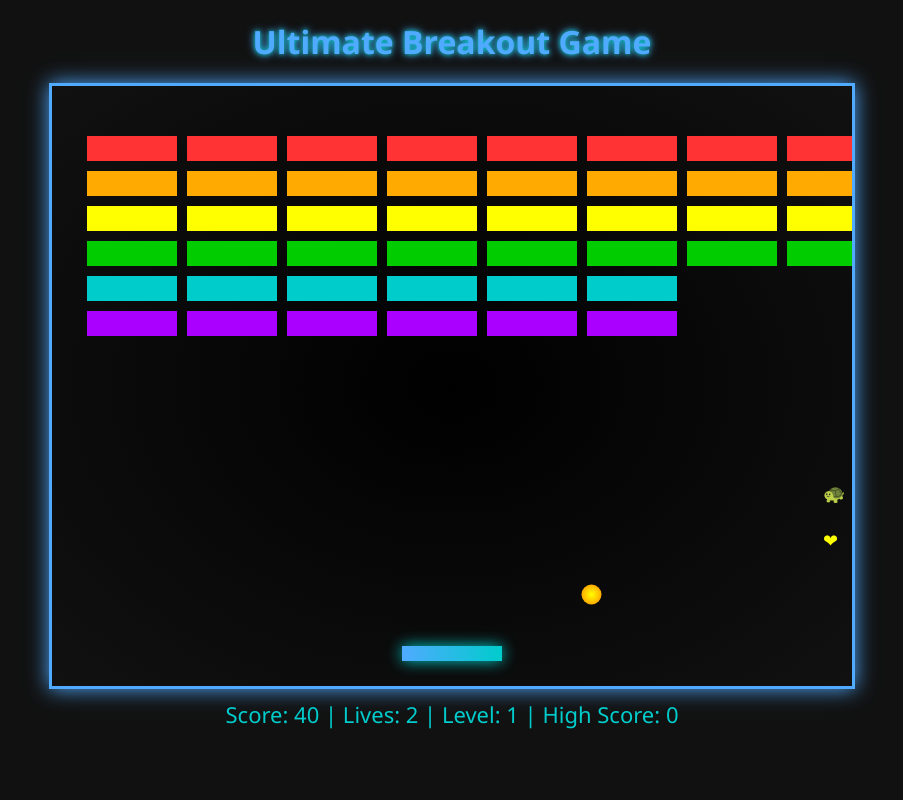
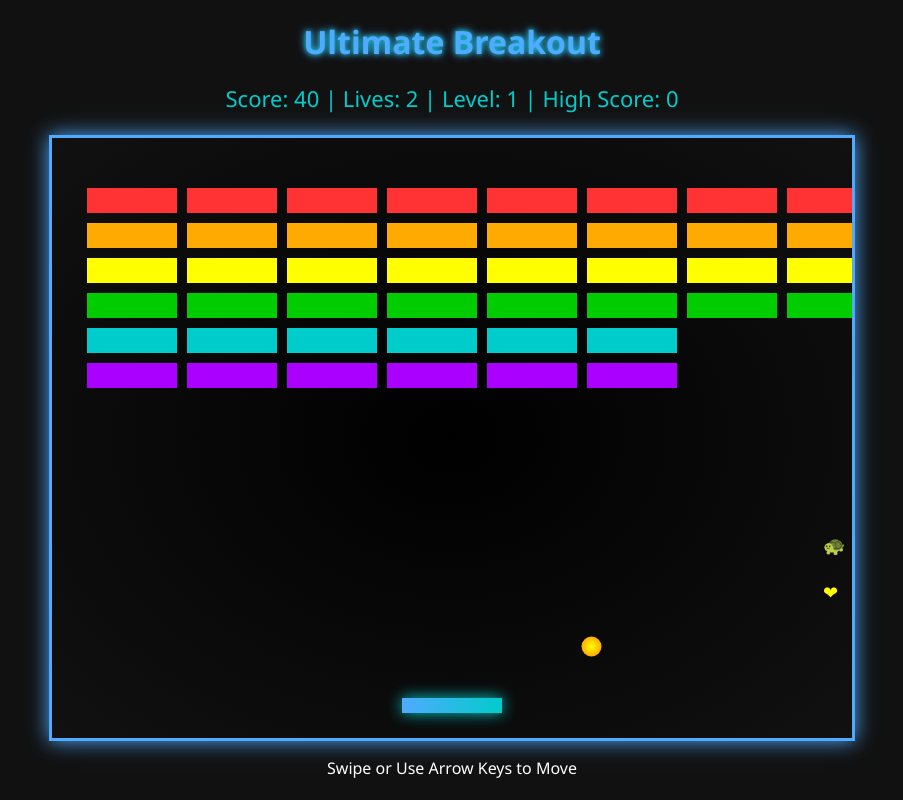
Before and after one commit to sabbirsekendid-pixel/game, a plain HTML site: page index.html in a window 1280 px wide. Shown: the whole page, without its empty margins (188-1091 px from the left). Drawn offline with Linux system fonts and the light colour scheme.

Commit message:
Update index.html

```diff
--- a/index.html
+++ b/index.html
@@ -7,9 +7,16 @@
   <link rel="stylesheet" href="style.css">
 </head>
 <body>
-  <h1>Ultimate Breakout Game</h1>
-  <canvas id="gameCanvas"></canvas>
-  <p id="scoreBoard">Score: 0 | Lives: 3 | Level: 1 | High Score: 0</p>
+  <div class="game-container">
+    <header>
+      <h1>Ultimate Breakout</h1>
+      <p id="scoreBoard">Score: 0 | Lives: 3 | Level: 1 | High Score: 0</p>
+    </header>
+    <canvas id="gameCanvas"></canvas>
+    <footer>
+      <p>Swipe or Use Arrow Keys to Move</p>
+    </footer>
+  </div>
   <script src="script.js"></script>
 </body>
 </html>
```
